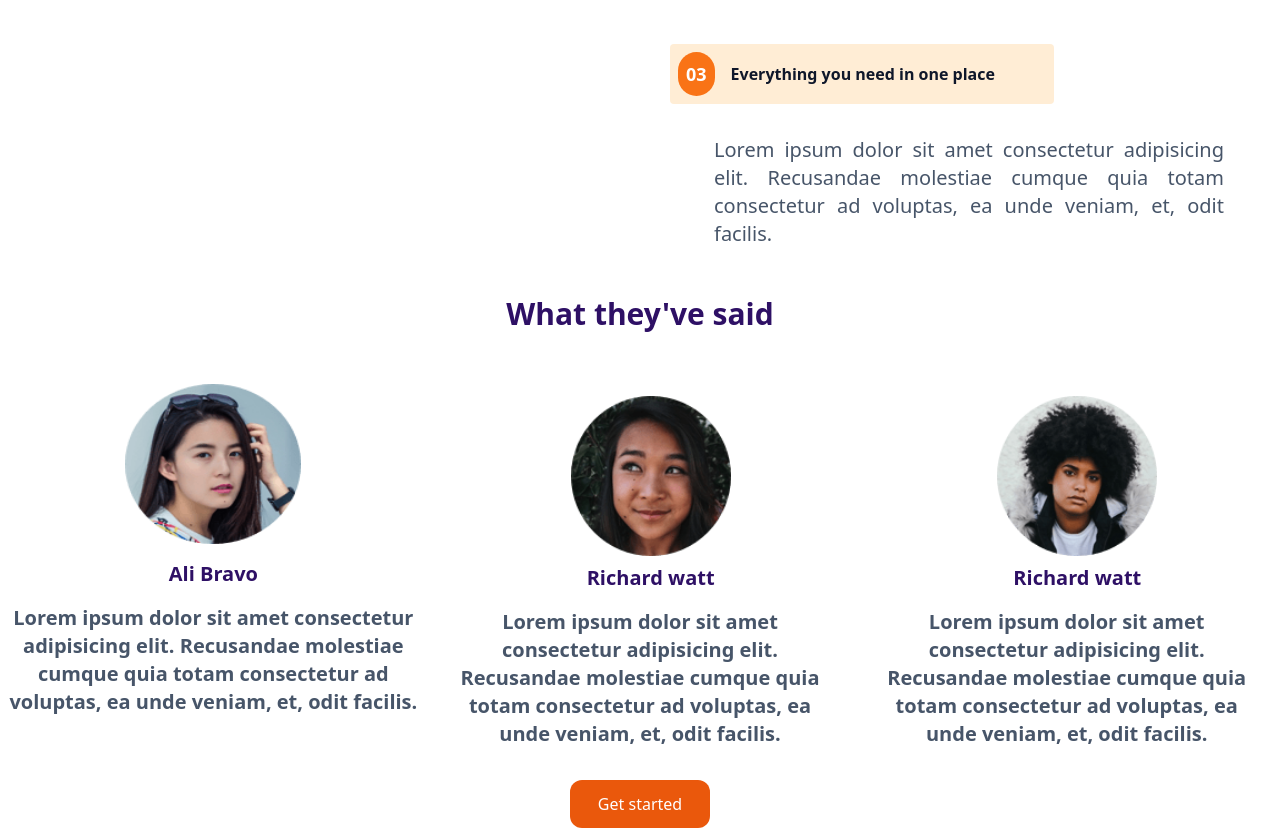
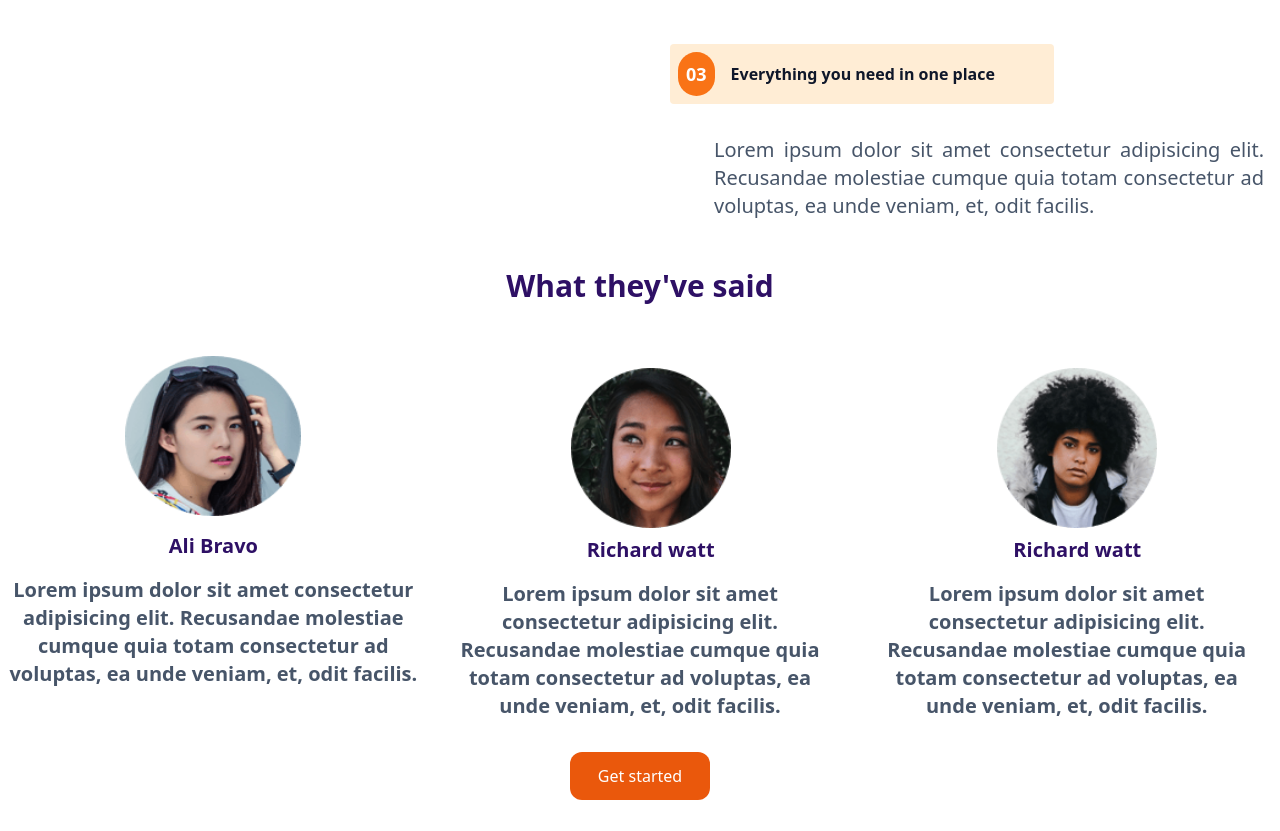
Before and after one commit to anikaivnath/Class-Task-7-2-, a plain HTML site: page index.html in a window 1280 px wide. Shown: the part 900-1731 px from the top of the page. Drawn offline with nearby package versions, Linux system fonts and the light colour scheme.

Commit message:
All done

```diff
--- a/index.html
+++ b/index.html
@@ -114,7 +114,7 @@
           </div>
 
           <div class="m-4 sm:w-[550px]">
-            <p class="text-slate-600 text-justify text-xl mt-4 sm:ml-10">
+            <p class="text-slate-600 text-justify text-xl mt-4 sm:ml-10 sm:w-[550px]">
               Lorem ipsum dolor sit amet consectetur adipisicing elit. Recusandae molestiae cumque quia totam consectetur ad voluptas, ea unde veniam, et, odit facilis.
             </p>
           </div>
@@ -160,27 +160,17 @@
 
 
         </div>
-
              <div class="flex justify-center mt-4">
                 <button class="text-white p-3 rounded-xl px-7 bg-orange-600">Get started</button>
             </div>
-
-
-
-
-
             <div class="mt-12 h-60 w-full bg-orange-600 sm:flex ">
               <p class="text-center pt-10 font-bold text-white text-3xl w-60 text-center m-auto sm:w-96 sm:text-left">  Simplify how our team works today</p>
              <div class="flex justify-center mt-6 sm:text-left">
                 <button class="text-black p-3 rounded-xl px-7 bg-orange-100 sm:px-1 sm:mr-20 sm:h-12 sm:mt-20 ">Get started</button>
              </div>
             </div>
-
-
             <div class="bg-black py-8">
                 <div class="sm:flex sm:justify-between sm:items-center sm:px-12">
-
-                    <!-- Left section with logo and social icons -->
                     <div>
                         <h1 class="font-bold text-4xl text-white flex justify-center sm:justify-start mb-6 sm:mb-0">Manage</h1>
                         <div class="flex justify-center sm:justify-start gap-5 mt-4">
@@ -190,8 +180,6 @@
                             <a href="#"><i class="fa-brands fa-pinterest text-white"></i></a>
                         </div>
                     </div>
-
-                    <!-- Middle section with links -->
                     <div class="flex justify-center gap-12 mt-8 sm:mt-0">
                         <div class="text-white flex flex-col text-center sm:text-left">
                             <a href="#" class="mb-2 hover:underline">Home</a>
@@ -205,15 +193,11 @@
                             <a href="#" class="mb-2 hover:underline">Privacy Policy</a>
                         </div>
                     </div>
-
-
                     <div class="pt-4 flex justify-center sm:justify-end gap-2 mt-8 sm:mt-0">
                         <input type="text" placeholder="Updates in your inbox..." class="p-3 rounded-2xl w-full sm:w-auto">
                         <button class="bg-orange-600 text-white p-3 px-6 rounded-3xl">Go</button>
                     </div>
                 </div>
-
-
                 <div class="text-white flex justify-center mt-8">
                     <p>Copyright © 2020. All Rights Reserved</p>
                 </div>
```
